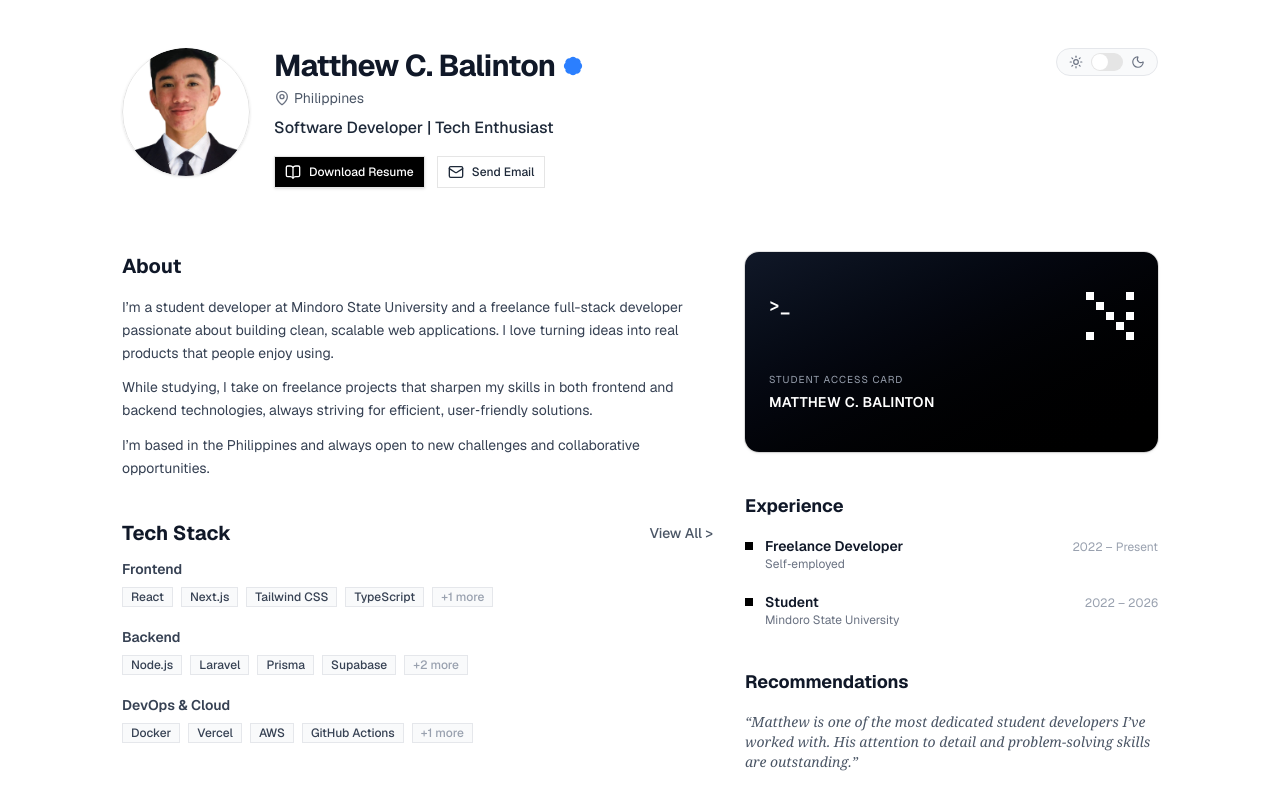
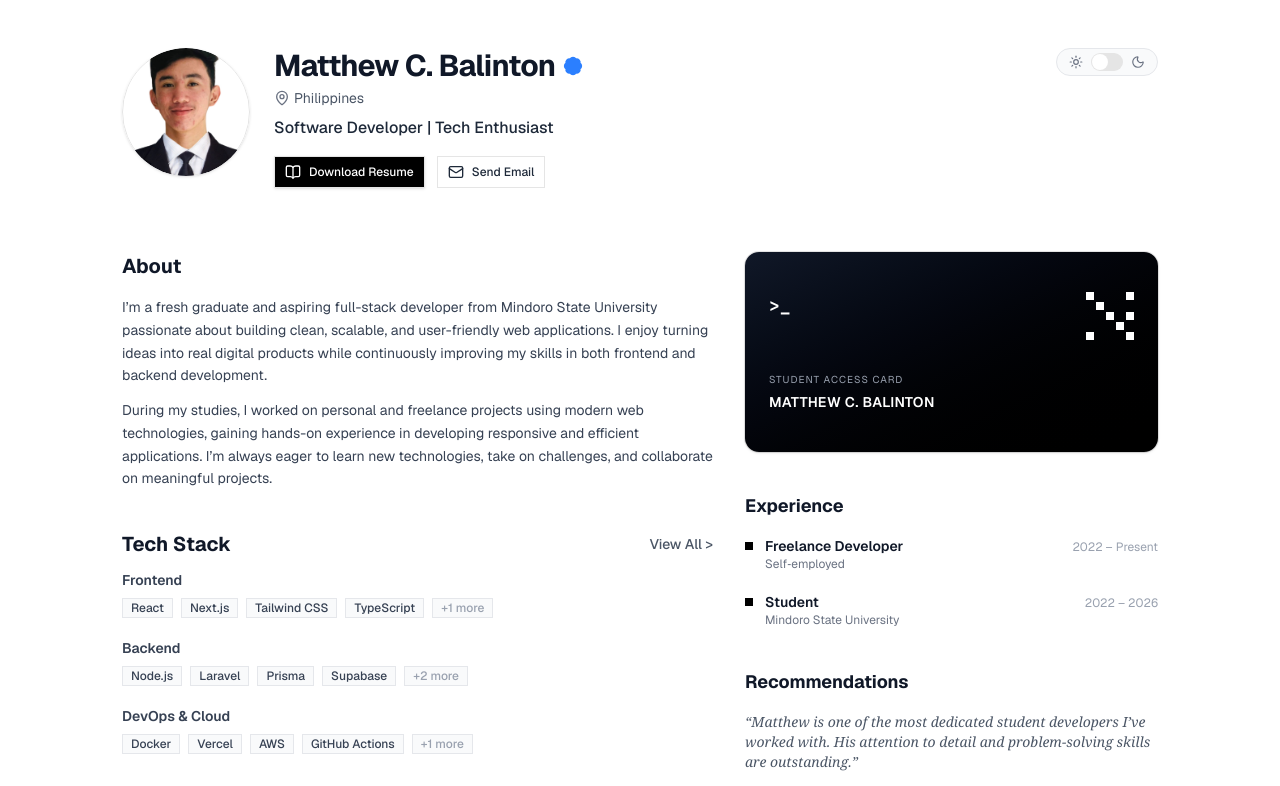
Before and after one commit to abfasb/matthew-portfolio, a Next.js app: page / in a window 1280 px wide. Shown: the top 786 px of the page. Built offline with nearby package versions, Linux system fonts and the light colour scheme.

Commit message:
added href and target blank

```diff
--- a/app/page.tsx
+++ b/app/page.tsx
@@ -102,25 +102,15 @@ export default function PortfolioPage() {
           </div>
         </header>
 
-        {/* ========== MAIN GRID ========== */}
         <div className="grid grid-cols-12 gap-8">
           <section className="col-span-7 space-y-10">
             <div>
               <h2 className="text-xl font-bold text-gray-900 dark:text-white mb-4">About</h2>
               <p className="text-sm leading-relaxed text-gray-700 dark:text-gray-300 mb-3">
-                I’m a student developer at Mindoro State University and a freelance
-                full-stack developer passionate about building clean, scalable web
-                applications. I love turning ideas into real products that people
-                enjoy using.
+               I’m a fresh graduate and aspiring full-stack developer from Mindoro State University passionate about building clean, scalable, and user-friendly web applications. I enjoy turning ideas into real digital products while continuously improving my skills in both frontend and backend development.
               </p>
               <p className="text-sm leading-relaxed text-gray-700 dark:text-gray-300 mb-3">
-                While studying, I take on freelance projects that sharpen my skills
-                in both frontend and backend technologies, always striving for
-                efficient, user‑friendly solutions.
-              </p>
-              <p className="text-sm leading-relaxed text-gray-700 dark:text-gray-300">
-                I’m based in the Philippines and always open to new challenges and
-                collaborative opportunities.
+               During my studies, I worked on personal and freelance projects using modern web technologies, gaining hands-on experience in developing responsive and efficient applications. I’m always eager to learn new technologies, take on challenges, and collaborate on meaningful projects.
               </p>
             </div>
 
```
